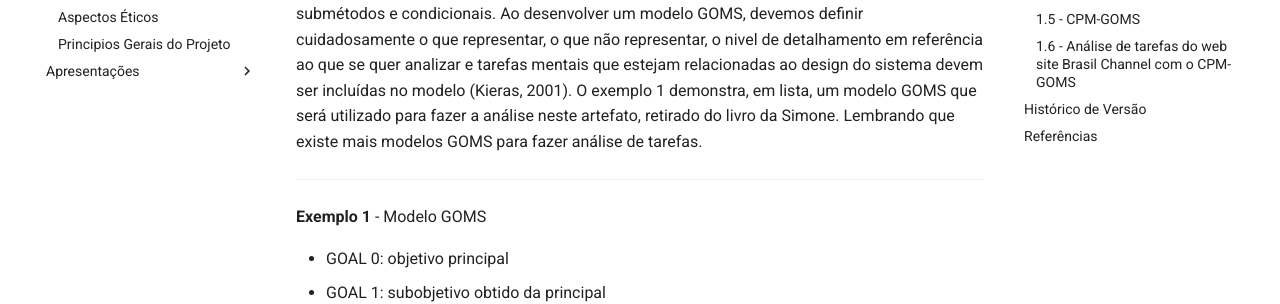
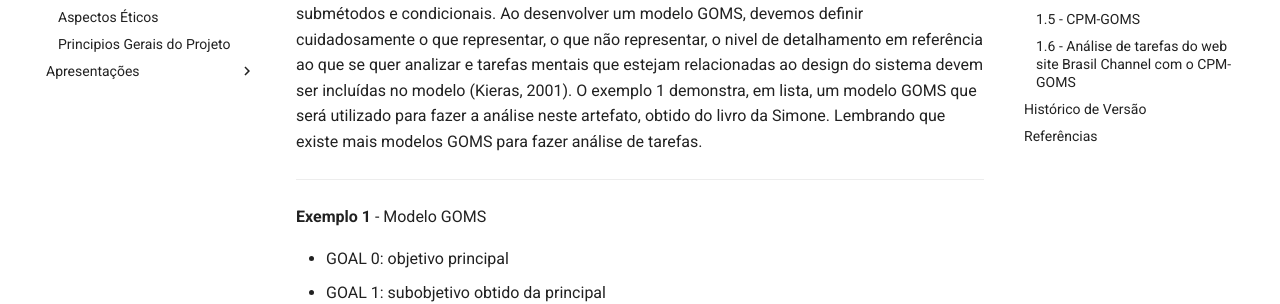
Before and after one commit to klmurussi/2022.1-Brasil-Channel, an MkDocs documentation site: the page built from docs/analiseRequisitos/AnaliseDeTarefas/analiseTarefa_Goms.md, in a window 1280 px wide and 900 px high, scrolled down 2455 px. Shown: the part 333-637 px from the top of the window. Built offline with MkDocs 1.6.1 and Material for MkDocs 9.7.7, drawn with Linux system fonts in a browser that asks for light colours; some of the changed text lies outside the part shown.

Commit message:
Alteração da palavra retirado por obtido

```diff
--- a/docs/analiseRequisitos/AnaliseDeTarefas/analiseTarefa_Goms.md
+++ b/docs/analiseRequisitos/AnaliseDeTarefas/analiseTarefa_Goms.md
@@ -146,7 +146,7 @@
 
 ### 1.3 - CMN-GOMS
 
-&emsp;&emsp;Se refere à proposta original de GOMS (Card et al., 1983), em que há uma hierarquia estrita de objetivos, onde os operadores são executadps estritamente em ordem sequencial e os métodos são representados numa notação semelhante a um pseudocódigo, que inclui submétodos e condicionais. Ao desenvolver um modelo GOMS, devemos definir cuidadosamente o que representar, o que não representar, o nivel de detalhamento em referência ao que se quer analizar e tarefas mentais que estejam relacionadas ao design do sistema devem ser incluídas no modelo (Kieras, 2001). O exemplo 1 demonstra, em lista, um modelo GOMS que será utilizado para fazer a análise neste artefato, retirado do livro da Simone. Lembrando que existe mais modelos GOMS para fazer análise de tarefas.
+&emsp;&emsp;Se refere à proposta original de GOMS (Card et al., 1983), em que há uma hierarquia estrita de objetivos, onde os operadores são executadps estritamente em ordem sequencial e os métodos são representados numa notação semelhante a um pseudocódigo, que inclui submétodos e condicionais. Ao desenvolver um modelo GOMS, devemos definir cuidadosamente o que representar, o que não representar, o nivel de detalhamento em referência ao que se quer analizar e tarefas mentais que estejam relacionadas ao design do sistema devem ser incluídas no modelo (Kieras, 2001). O exemplo 1 demonstra, em lista, um modelo GOMS que será utilizado para fazer a análise neste artefato, obtido do livro da Simone. Lembrando que existe mais modelos GOMS para fazer análise de tarefas.
 
 ---
 **Exemplo 1** - Modelo GOMS
@@ -257,7 +257,7 @@ Aplicando o modelo GOMS, temos:
 
 </center>
 
-<small><center>Figura 1 - Exemplo de modelo CPM-GOMS retirado do livro da Simone cap. 8</center></small>
+<small><center>Figura 1 - Exemplo de modelo CPM-GOMS obtido do livro da Simone cap. 8</center></small>
 
 ### 1.6 - Análise de tarefas do web site Brasil Channel com o CPM-GOMS
 
@@ -279,6 +279,7 @@ Aplicando o modelo GOMS, temos:
 |   1.1  | Adição do KLM, CMN e CPM |   Levi Queiroz   | Lucas | 20/07/2022 |
 |   1.2  | Consertando Tarefas CMN |   Levi Queiroz   | - | 20/07/2022 |
 |   1.3 | Consertando Tarefas CPM |   Levi Queiroz   | - | 20/07/2022 |
+|   1.4 | Alteração da palavra retirado por obtido |   Levi Queiroz   | - | 20/07/2022 |
 
 ## Referências
 
```
